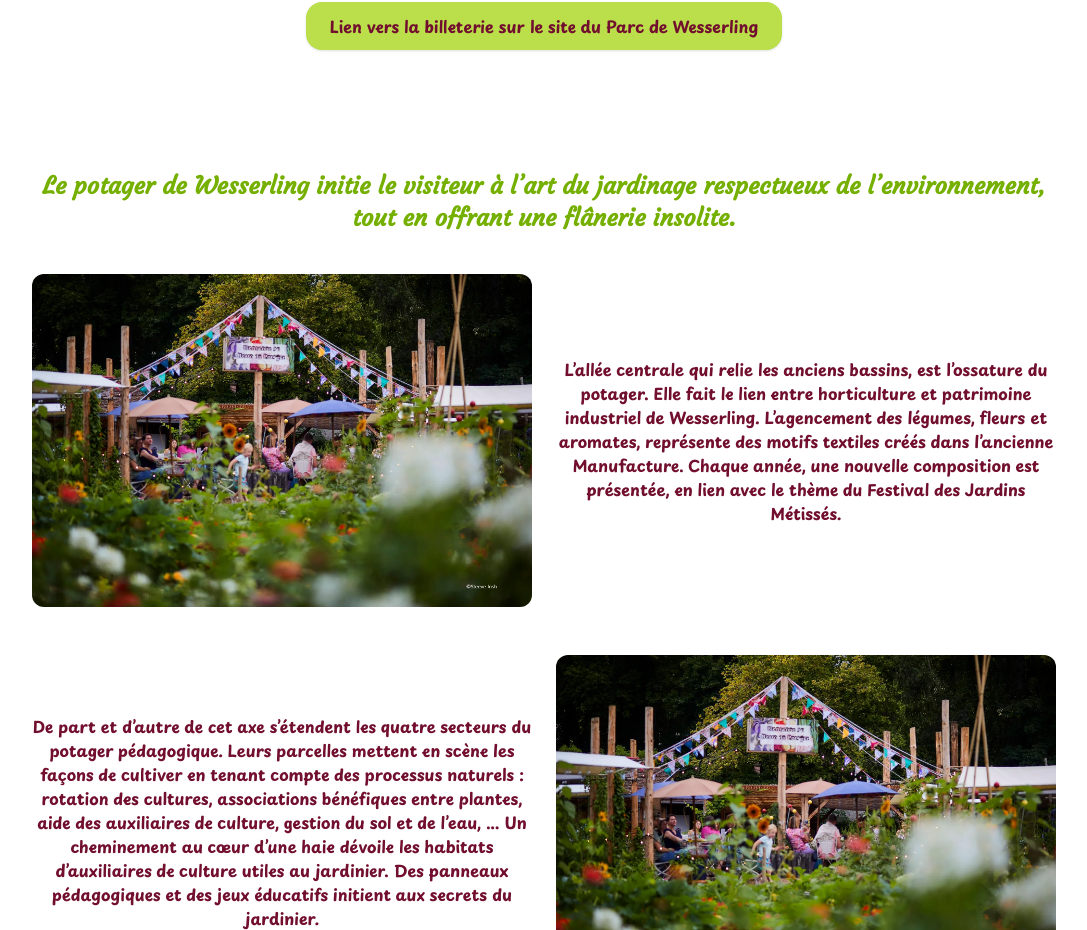
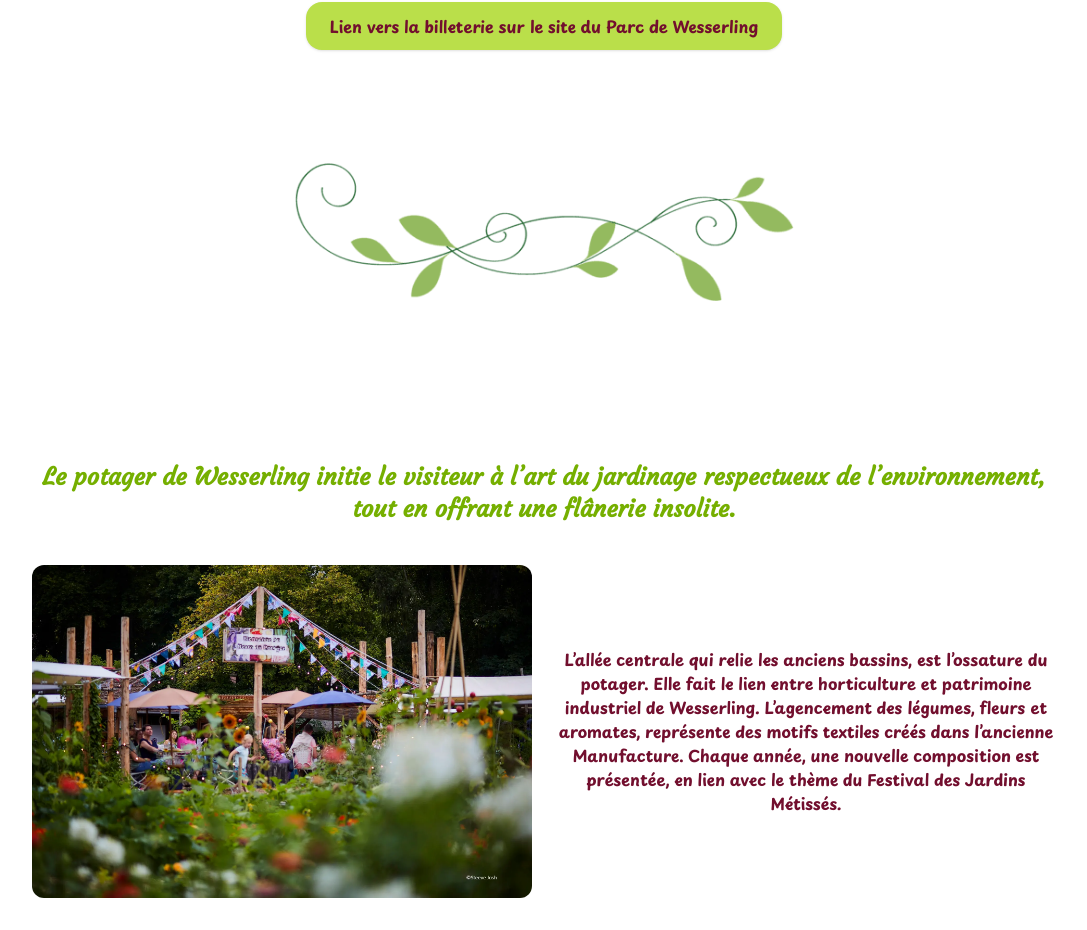
Before and after one commit to Annadesbois/les-jardins-de-wesserling, a Next.js app: page /de/garden in a window 1280 px wide. Shown: the part 2459-3389 px from the top of the page, without its empty margins (96-1183 px from the left). Built offline with nearby package versions, Linux system fonts and the light colour scheme.

Commit message:
add page divider

```diff
--- a/app/[locale]/garden/page.tsx
+++ b/app/[locale]/garden/page.tsx
@@ -1,5 +1,6 @@
 import Hero from "@/components/Hero";
 import Link from "next/link";
+import Image from "next/image";
 
 import type { PageProp } from "@/types/i18n";
 import { createPageHelpers } from "@/lib/metadata";
@@ -94,8 +95,15 @@ const GardenPage = async ({ params }: PageProp) => {
       <LinkButton href="https://www.parc-wesserling.fr/billetterie/" external>
         Lien vers la billeterie sur le site du Parc de Wesserling
       </LinkButton>
+      <Image
+              src="/leaf-divider.png"
+              alt="Feuille de division"
+              width={500}
+              height={50}
+              className="mx-auto mb-20 mt-16"
+            />
       <section className="md:mt-8">
-        <h2 className="text-center pt-10">
+        <h2 className="text-center">
           Le potager de Wesserling initie le visiteur à l’art du jardinage
           respectueux de l’environnement, tout en offrant une flânerie insolite.
         </h2>
--- a/app/[locale]/restaurant/page.tsx
+++ b/app/[locale]/restaurant/page.tsx
@@ -1,5 +1,6 @@
 import Hero from "@/components/Hero";
 import LinkButton from "@/components/LinkButton";
+import Image from "next/image";
 
 import type { PageProp } from "@/types/i18n";
 import { createPageHelpers } from "@/lib/metadata";
@@ -49,6 +50,13 @@ const RestaurantPage = async ({params}: PageProp) => {
       <LinkButton href={`/${locale}/contact`}>
         Contact et Réservation
       </LinkButton>
+      <Image
+              src="/leaf-divider.png"
+              alt="Feuille de division"
+              width={500}
+              height={50}
+              className="mx-auto mb-20 mt-6"
+            />
       <h1 className="font-bold text-2xl">Menu</h1>
     </div>
   );
```
